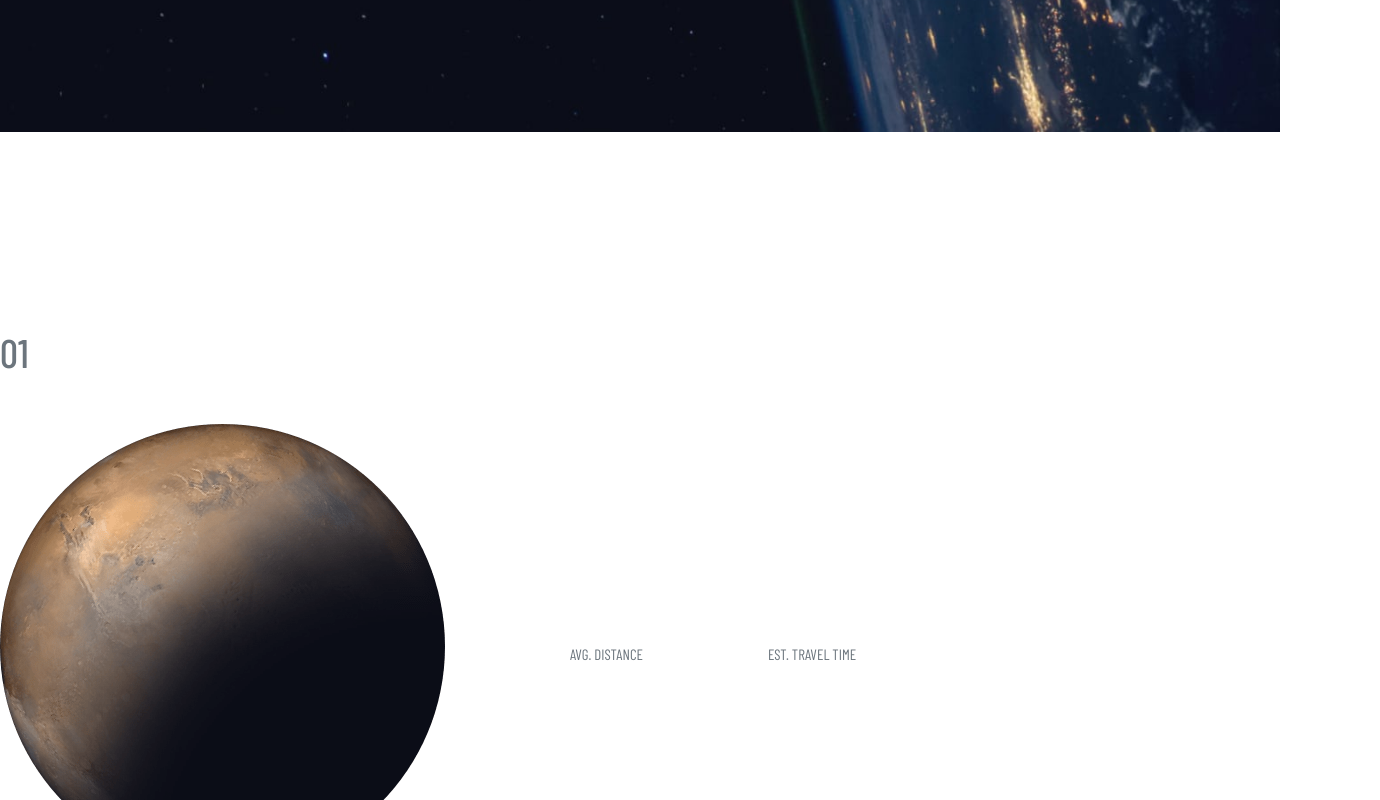
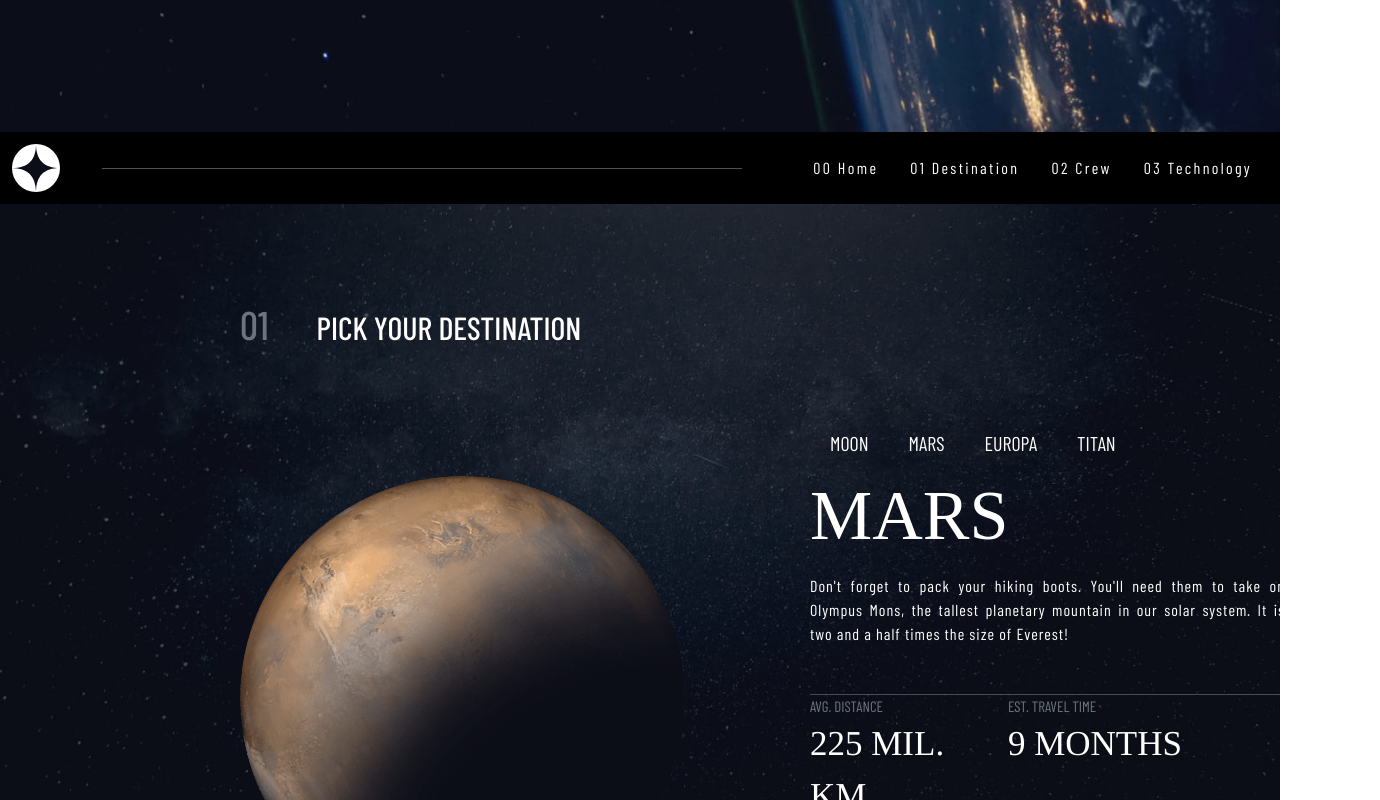
Before and after one commit to mersaucedo/semana7, an Angular app in the folder Sesion7/: page / in a window 1280 px wide. Shown: the part 740-1540 px from the top of the page, 1380 px wide, since content can reach past the window. Built offline with nearby package versions, Linux system fonts and the light colour scheme; a web font is replaced by a local one.

Commit message:
css destination

```diff
--- a/Sesion7/src/app/app.component.html
+++ b/Sesion7/src/app/app.component.html
@@ -1,8 +1,10 @@
 
 <app-navbar></app-navbar>
 <app-text></app-text>
+<app-navbar></app-navbar>
+<app-body></app-body>
 
-<app-body></app-body>
+<app-navbar></app-navbar>
 <app-content></app-content>
 
 <app-container></app-container>
--- a/Sesion7/src/app/destination/body/body.component.css
+++ b/Sesion7/src/app/destination/body/body.component.css
@@ -1,53 +1,45 @@
 @import url('https://fonts.googleapis.com/css2?family=Barlow+Condensed:wght@100;200;300;400;500;600;700&display=swap');
 
-@media (max-width: 768px) {
-   /* styles for viewports up to 768 pixels wide */
- }
 
  @media (max-width: 768px) {
    .container {
      flex-direction: column;
    }
- }
-
- @media (max-width: 768px) {
    .info {
       display: block;
-   }
- }
- @media (max-width: 768px) {
-   .info {
       order: 2;
     }
     .marte-img {
       display: none;
     }
 }
-
-
 *{
    margin: 0;
    padding: 0;
    box-sizing:border-box ;
 }
-body {
+.spacio-bg{
+   background-image: url(../../../assets/destination/background-destination-desktop.jpg);
    width: 100%;
-   height: 130vh;
-   background-image: url(../../../assets/destination/background-destination-desktop.jpg);
+   height: 100vh;
    background-repeat: no-repeat ;
    background-size: cover;
    background-position: center;
+}
+body {
    font-family: "Barlow Condensed", sans-serif;
-
 }
 
 .container {
-   margin-top: 100px;
    margin-bottom: 100px;
+   margin-left: 15rem;
    font-family: "Barlow Condensed", sans-serif;
    font-size: 20px;
 }
+.fila1{
+   margin-bottom: 5rem;
 
+}
 span{
    word-spacing: 1em;
 }
@@ -65,6 +57,7 @@ span{
 }
 .nav-item {
    list-style:none ;
+   margin: 0 20px;
 }
 
 .nav-item:hover a:before {
--- a/Sesion7/src/app/destination/body/body.component.html
+++ b/Sesion7/src/app/destination/body/body.component.html
@@ -32,7 +32,7 @@
                                 the tallest planetary mountain in our solar system. It is two and a half times the size
                                 of Everest!
                             </p> <hr class="border-white mt-5">
-                        <div class="row fila2">
+                        <div class="row ">
                             <div class="col-md-5 col-sm-12">
                                 <P class=" dist-mes text-secondary">AVG. DISTANCE</P>
                                 <P class=" mes-distance text-white">225 MIL. KM</P>
```
Lines whose indentation alone changed are shown as unchanged.
